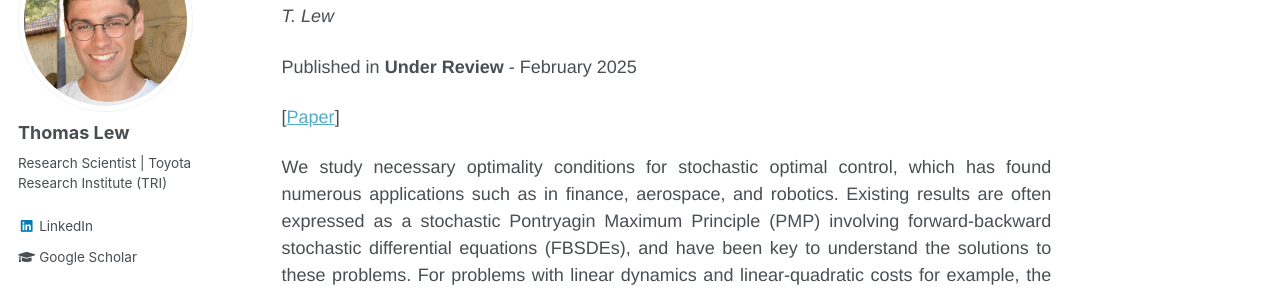
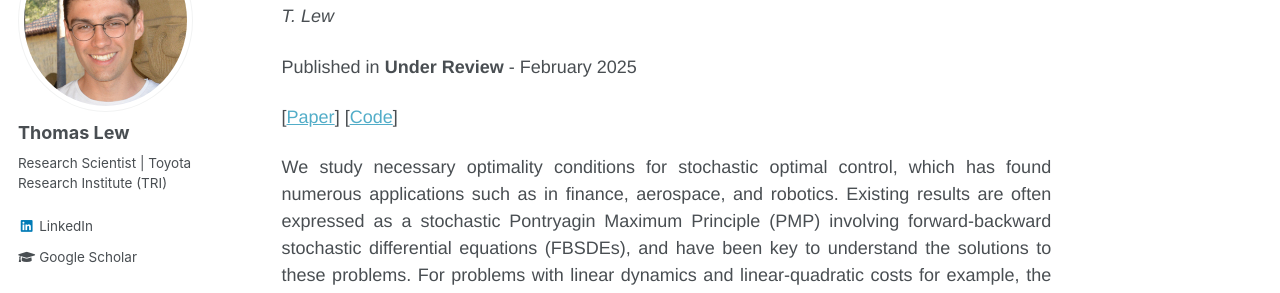
Before and after one commit to thomasjlew/thomasjlew.github.io, a Jekyll site: the page built from _preprints/2025-02-10_stochastic_pmp.md, in a window 1280 px wide and 900 px high. Shown: the part 189-482 px from the top of the window. Built offline with Jekyll 4.4.1, drawn with Linux system fonts in a browser that asks for light colours.

Commit message:
RSPMP: added link to code and extended abstract.

```diff
--- a/_preprints/2025-02-10_stochastic_pmp.md
+++ b/_preprints/2025-02-10_stochastic_pmp.md
@@ -4,7 +4,9 @@ collection: publications
 permalink: /publication/stochastic_pmp
 excerpt: '<br />
 [Project Page](/publication/stochastic_pmp) /
-[Paper](https://arxiv.org/abs/2502.06726) - We derive new optimality conditions and an indirect method for stochastic optimal control.'
+[Paper](https://arxiv.org/abs/2502.06726) /
+[Code](https://github.com/ToyotaResearchInstitute/rspmp) /
+[Summary](https://github.com/thomasjlew/thomasjlew.github.io/tree/master/files/RSPMP_trajectory_optimization.pdf) - We derive new optimality conditions and an indirect method for stochastic optimal control.'
 date: 2025-02-10
 venue: 'Under Review'
 # venuetype: "conference"
@@ -14,7 +16,7 @@ paperurl: 'https://arxiv.org/abs/2502.06726'
 ---
 
 [[Paper](https://arxiv.org/abs/2502.06726)]
-<!-- [[Code](https://github.com/StanfordASL/chreach)]  -->
+[[Code](https://github.com/ToyotaResearchInstitute/rspmp)]
 
 
 We study necessary optimality conditions for stochastic optimal control, which has found numerous applications such as in finance, aerospace, and robotics. Existing results are often expressed as a stochastic Pontryagin Maximum Principle (PMP) involving forward-backward stochastic differential equations (FBSDEs), and have been key to understand the solutions to these problems. For problems with linear dynamics and linear-quadratic costs for example, the PMP leads to tractable solutions characterized by stochastic Riccati equations. However, the complexity of existing PMPs with FBSDEs has hindered applications of these results to solve nonlinear stochastic optimal control problems. In deterministic optimal control on the other hand, the PMP provides low-dimensional characterizations of optimal solutions and informs the design of efficient indirect shooting methods for nonlinear optimal control. Can we derive a simpler PMP for the stochastic setting that also guides the design of efficient algorithms?
```
Also changed, not shown: 1 other file.
